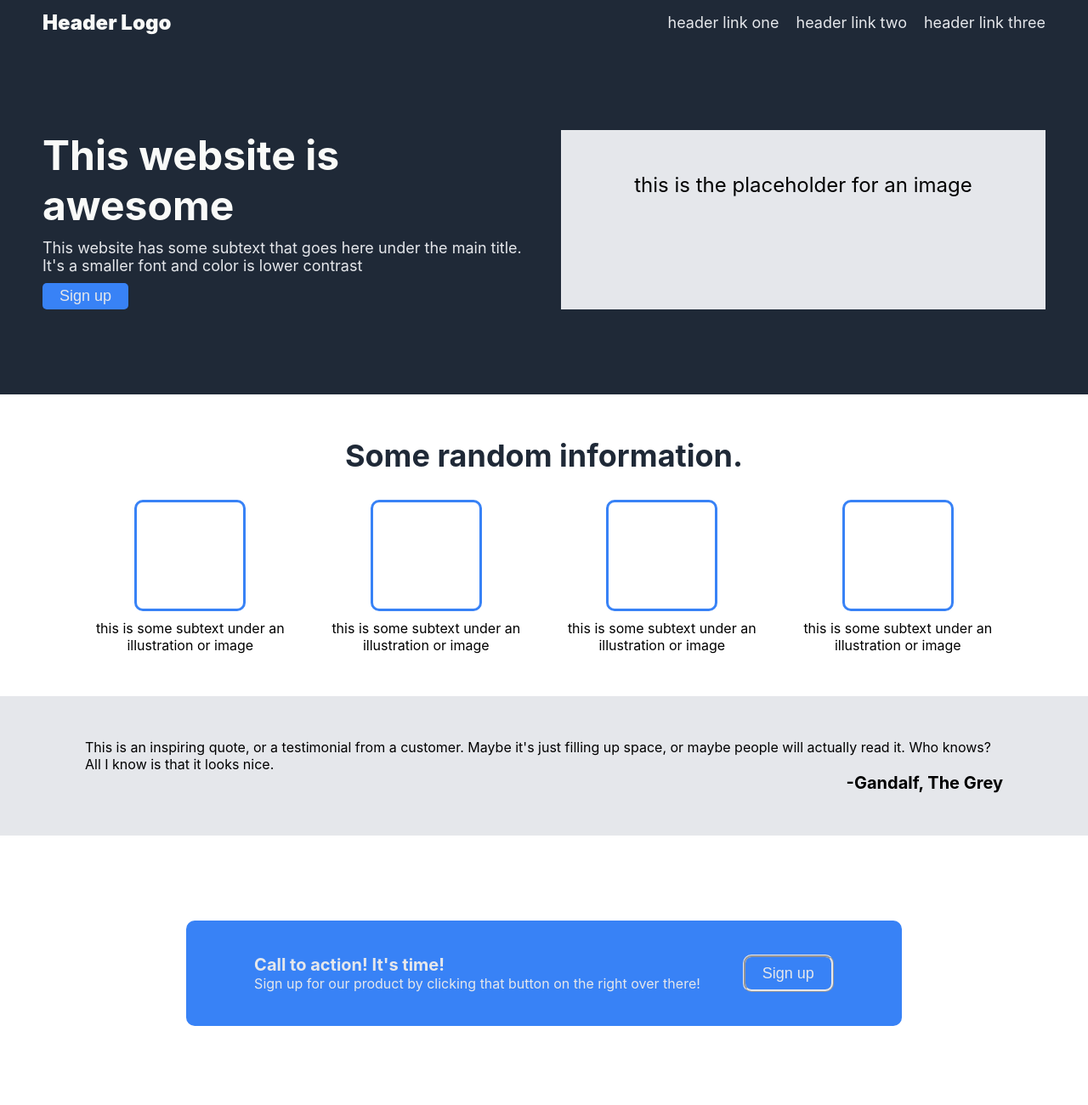
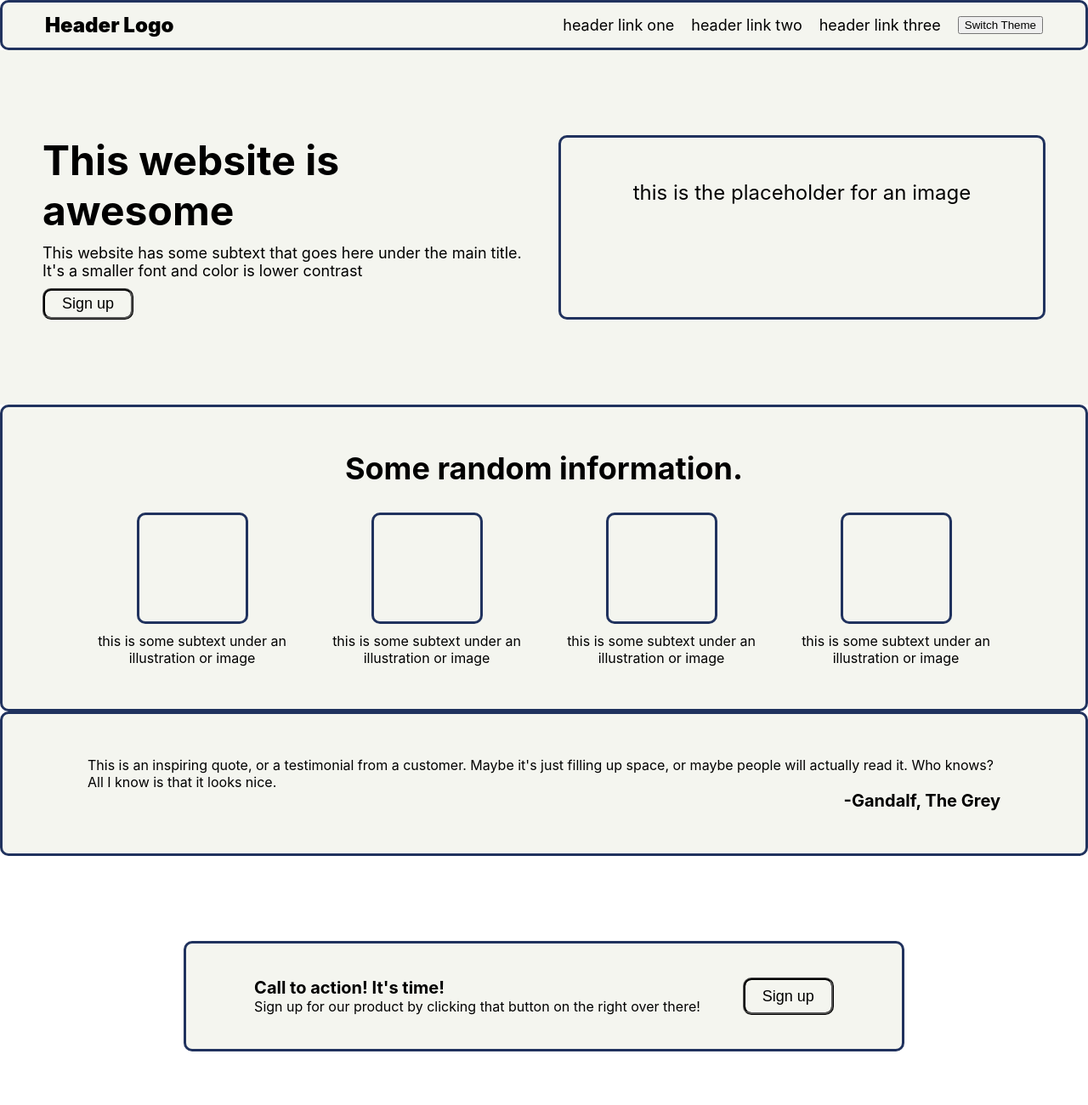
Before and after one commit to y-kum/my-first-website, a plain HTML site: page index.html in a window 1280 px wide. Shown: the top 1300 px of the page at 85% size. Drawn offline with Linux system fonts and the light colour scheme.

Commit message:
Add option to change theme

```diff
--- a/index.html
+++ b/index.html
@@ -2,10 +2,15 @@
 <html lang="en">
     <head>
         <meta charset="UTF-8">
+        <meta name="viewport" content="width=device-width, initial-scale=1.0">
         <title>Homepage</title>
         <link rel="stylesheet" href="styles.css">
     </head>
     <body>
+        <!-- <div class="container">
+            <h1>Theme Switcher</h1>
+            <button id="switch" onclick="toggleTheme()">Switch</button>
+        </div> -->
         <div class="header">
             <div class="logo">Header Logo</div>
             <div class="top-links">
@@ -13,6 +18,7 @@
                     <li><a href="link1.html">header link one</a></li>
                     <li><a href="link2.html">header link two</a></li>
                     <li><a href="link3.html">header link three</a></li>
+                    <button id="Switch" onclick="toggleTheme()">Switch Theme</button>
                 </ul>
             </div>
         </div>
@@ -61,5 +67,30 @@
         <div class="footer">
             <p>Copyright © The Odin Project 2021</p>
         </div>
+        <script>
+
+            function setTheme(themeName) {
+                localStorage.setItem('theme', themeName);
+                document.documentElement.className = themeName;
+            }
+
+
+            function toggleTheme() {
+                if (localStorage.getItem('theme') === 'theme-dark') {
+                    setTheme('theme-light');
+                } else {
+                    setTheme('theme-dark');
+                }
+            }
+
+
+            (function () {
+                if (localStorage.getItem('theme') === 'theme-dark') {
+                    setTheme('theme-dark');
+                } else {
+                    setTheme('theme-light');
+                }
+            })();
+        </script>
     </body>
 </html>
--- a/styles.css
+++ b/styles.css
@@ -7,36 +7,69 @@ body {
     flex: 0 0 auto;
 }
 
+.theme-light {
+    --color-primary: #f4f5ef;
+    --color-secondary: #fbfbfe;
+    --color-accent: #20325e;
+    --font-color: #000000;
+  }
+  .theme-dark {
+    --color-primary: #0e172e;
+    --color-secondary: #212222;
+    --color-accent: #f7f8ee;
+    --font-color: #ffffff;
+  }
+
 .header {
+    border:var(--color-accent);
+    border-radius: 10px;
+    border-style: solid;
     display: flex;
     justify-content: space-between;
-    background: #1f2937;
+    background: var(--color-primary);
     align-items: center;
     padding-left: 50px;
     padding-right: 50px;
 }
 
 .logo {
-    color: #f9faf8;
+    color: var(--font-color);
     font-size: 24px;
     font-weight: 900;
 }
 
 ul {
+    color: var(--font-color);
     list-style-type: none;
     display: flex;
     gap: 20px;
 }
 
+ul switch {
+    color: var(--font-color);
+    background: var(--color-primary);
+
+    font-size: 18px;
+    border:var(--color-accent);
+    border-style:ridge;
+    border-radius: 10px;
+    padding: 5px;
+    padding-right: 20px;
+    padding-left: 20px;
+  }
+
 a {
     text-decoration: none;
-    color: #e5e7eb;
+    color: var(--font-color)b;
     font-size: 18px;
 }
 
 .footer {
-    background: #1f2937;
-    color: #e5e7eb;
+    border:var(--color-accent);
+    border-radius: 10px;
+    border-style: solid;
+    background: var(--color-primary);
+    color: var(--font-color);
     font-size: 18px;
     text-align: center;
     padding-top: 10px;
@@ -48,12 +81,24 @@ a {
     flex: auto;
     display: flex;
     flex-direction: column;
+    margin: auto auto;
 }
+.container button {
+    color: var(--font-color);
+    background: var(--color-primary);
 
+    font-size: 18px;
+    border:var(--font-color);
+    border-style:ridge;
+    border-radius: 10px;
+    padding: 5px;
+    padding-right: 20px;
+    padding-left: 20px;
+  }
 .hero {
     display: flex;
     padding: 100px;
-    background: #1f2937;
+    background: var(--color-primary);
     gap: 40px;
     padding-left: 50px;
     padding-right: 50px;
@@ -68,18 +113,24 @@ a {
 }
 
 .hero-primary {
-    color: #f9faf8;
+
+    color: var(--font-color);
     font-size: 48px;
     font-weight: bolder;
 }
 
 .hero-secondary {
-    color: #e5e7eb;
+
+    color: var(--font-color);
     font-size: 18px;
 }
 
 .placeholder {
-    background-color:#e5e7eb;
+    color: var(--font-color);
+    border:var(--color-accent);
+    border-radius: 10px;
+    border-style: solid;
+    background-color:var(--color-primary);
     font-size: 24px;
     text-align: center;
     padding-top: 50px;
@@ -88,8 +139,8 @@ a {
 
 
 .first {
-    color: #e5e7eb;
-    background-color: #3882f6;
+    color: var(--font-color);
+    background-color: var(--color-primary);
     align-self: flex-start;
     font-size: 18px;
     border: none;
@@ -100,6 +151,11 @@ a {
 }
 
 .information {
+    color: var(--font-color);
+    border:var(--color-accent);
+    border-radius: 10px;
+    border-style: solid;
+    background-color: var(--color-primary);
     display: flex;
     flex-direction: column;
     padding: 50px;
@@ -112,7 +168,7 @@ a {
 .information-header {
     font-size: 36px;
     font-weight: bolder;
-    color: #1F2937;
+    background-color: var(--color-primary);;
     align-self: center;
     flex: 0 0 auto;
 }
@@ -134,7 +190,7 @@ a {
 }
 
 .Space {
-    border-color: #3882f6;
+    border:var(--color-accent);
     border-radius: 10px;
     border-style: solid;
     height: 125px;
@@ -142,12 +198,17 @@ a {
 }
 
 .info {
+
     text-align: center;
 }
 
 .quote {
+    color: var(--font-color);
+    border:var(--color-accent);
+    border-radius: 10px;
+    border-style: solid;
     display: flex;
-    background-color: #e5e7eb;
+    background-color: var(--color-primary);
     flex-direction: column;
     padding: 50px;
     padding-left: 100px;
@@ -158,7 +219,7 @@ a {
     font-size: 36px;
     font-style: italic;
     font-weight: lighter;
-    color: #1f2937;
+    color: var(--color-secondary);
     text-align: justify;
     padding-left: 25px;
     padding-right: 25px;
@@ -171,8 +232,11 @@ a {
 }
 
 .signing {
-    background-color: #3882f6;
-    color: #e5e7eb;
+    border:var(--color-accent);
+    border-radius: 10px;
+    border-style: solid;
+    background-color: var(--color-primary);
+    color: var(--font-color);
     padding: 40px;
     display: flex;
     margin: 100px auto;
@@ -188,10 +252,10 @@ a {
 }
 
 .second {
-    color: #e5e7eb;
-    background-color: #3882f6;
+    color: var(--font-color);
+    background-color: var(--color-primary);
     font-size: 18px;
-    border:#e5e7eb;
+    border:var(--color-accent);
     border-style:ridge;
     border-radius: 10px;
     padding: 5px;
```
